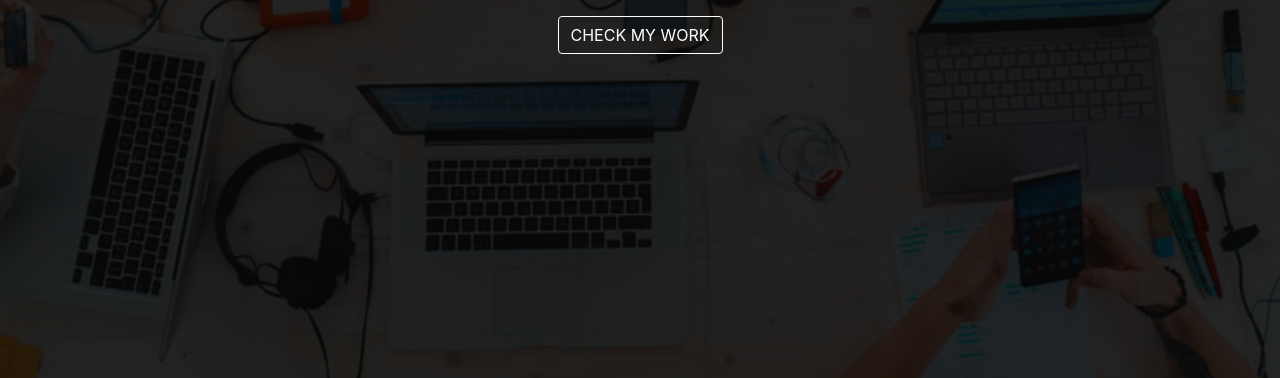
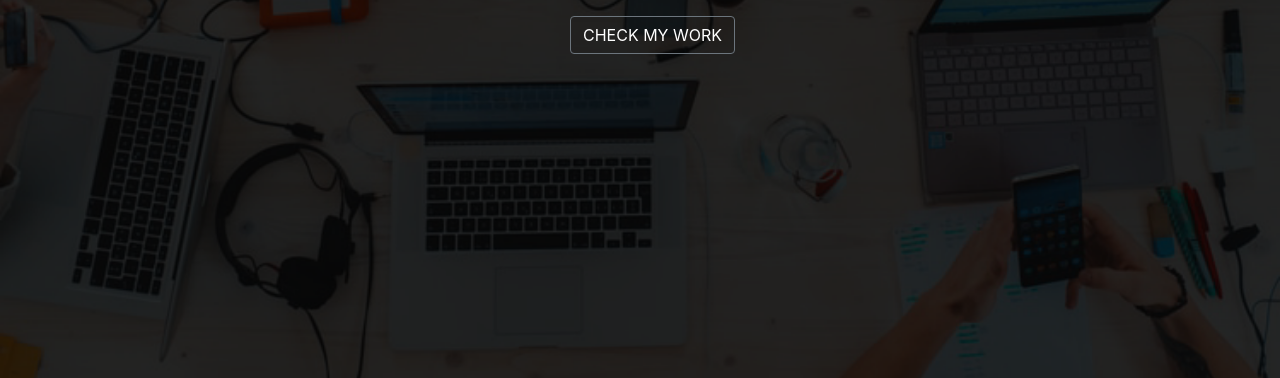
Before and after one commit to sana-ishaque/portfolio, a plain HTML site: page index.html in a window 1280 px wide. Shown: the part 422-800 px from the top of the page. Drawn offline with nearby package versions, Linux system fonts and the light colour scheme.

Commit message:
Add files via upload

```diff
--- a/index.html
+++ b/index.html
@@ -31,7 +31,9 @@
             <h1>SANA ISHAQUE</h1>
             <h2>I'm Pakistan based grapic designer & front‑end developer focused on crafting clean & user‑friendly
                 experiences.</h2>
-            <button id='button' type="button" class="btn btn-outline-primary">CHECK MY WORK</button>
+            <a href="#portfolio-container">
+                <button id='button' type="button" class="btn btn-outline-secondary"">CHECK MY WORK</button>
+            </a>
         </div>
     </section>
 
@@ -103,10 +105,11 @@
         </div>
     </section>
     <footer id="footer">
-        <h6>If you like my work and have some cool project to work on, contact me through social sites listed below.</h6>
+        <h6>If you like my work and have some cool project to work on, contact me through social sites listed below.
+        </h6>
         <div>
             <a href="https://twitter.com/home">
-                    <i class="fab fa-twitter"></i>
+                <i class="fab fa-twitter"></i>
             </a>
             <a href="https://github.com/sana-ishaque?tab=repositories"><i class="fab fa-github"></i></a>
         </div>
--- a/style.css
+++ b/style.css
@@ -64,9 +64,9 @@ a:hover {
     font-family: 'Roboto Slab', serif;
 }
 
-.btn-outline-primary {
+#display button {
     color: white;
-    border-color: white;
+    /* border-color: white; */
     margin-top: 20px;
 }
 
@@ -81,8 +81,15 @@ a:hover {
 
 #github, #whatsapp, #weatherapp, #hackathon , #stopwatch{
     text-align: center;
+    margin: 40px 0;
 }
-
+#stopwatch-img{
+    padding: 30px;
+}
+#stopwatch:hover ,#github:hover, #whatsapp:hover, #weatherapp:hover, #hackathon:hover {
+    transform: scale(1.1);
+    transition: width 2s, height 2s, transform 2s;
+}
 #github img, #whatsapp img, #weather-img img, #hackathon-img img, #stopwatch-img img {
     width: 100%;
     max-width: 40rem;
```
Also changed, not shown: assets/simple-codelines.svg (added), 1 other file.
